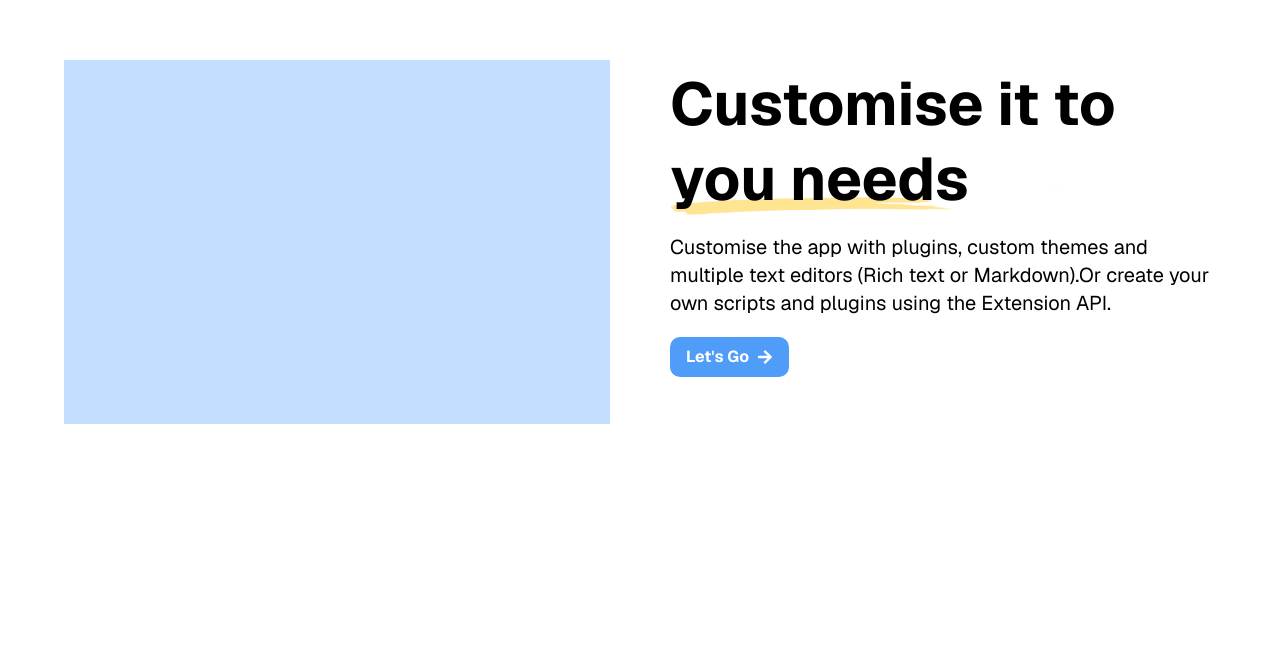
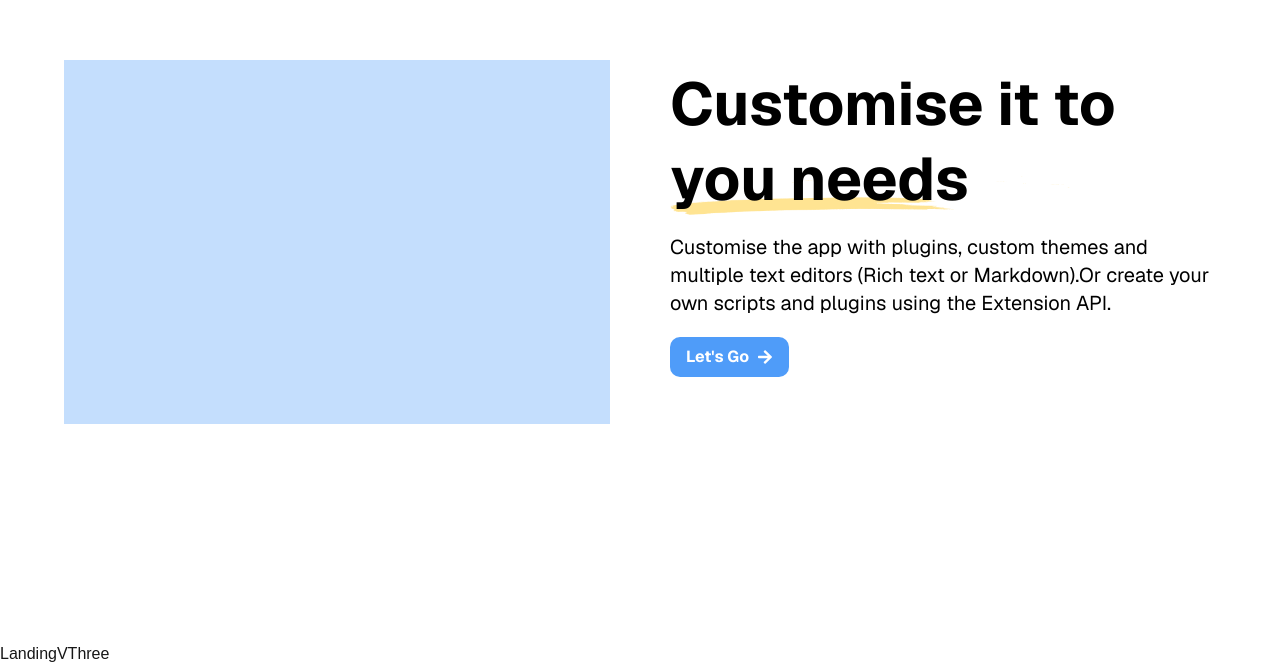
Before and after one commit to raed123333/whitepace, a Next.js app: page / in a window 1280 px wide. Shown: the part 3358-4024 px from the top of the page. Before the commit the page ends 4000 px from the top, so only its background shows below. Built offline with nearby package versions, Linux system fonts and the light colour scheme.

Commit message:
create LandingVThree component

```diff
--- a/app/page.tsx
+++ b/app/page.tsx
@@ -1,5 +1,6 @@
 import Hero from "@/components/Hero";
 import LandingVOne from "@/components/LandingVOne";
+import LandingVThree from "@/components/LandingVThree";
 import LandingVTwo from "@/components/LandingVTwo";
 import NavBar from "@/components/NavBar";
 import WorkManagement from "@/components/WorkManagement";
@@ -14,6 +15,7 @@ export default function Home() {
       <WorkManagementTow />
       <LandingVOne />
       <LandingVTwo />
+      <LandingVThree />
 
 
 
--- /dev/null
+++ b/components/LandingVThree.tsx
@@ -0,0 +1,9 @@
+import React from 'react'
+
+const LandingVThree = () => {
+  return (
+    <div>LandingVThree</div>
+  )
+}
+
+export default LandingVThree
```
